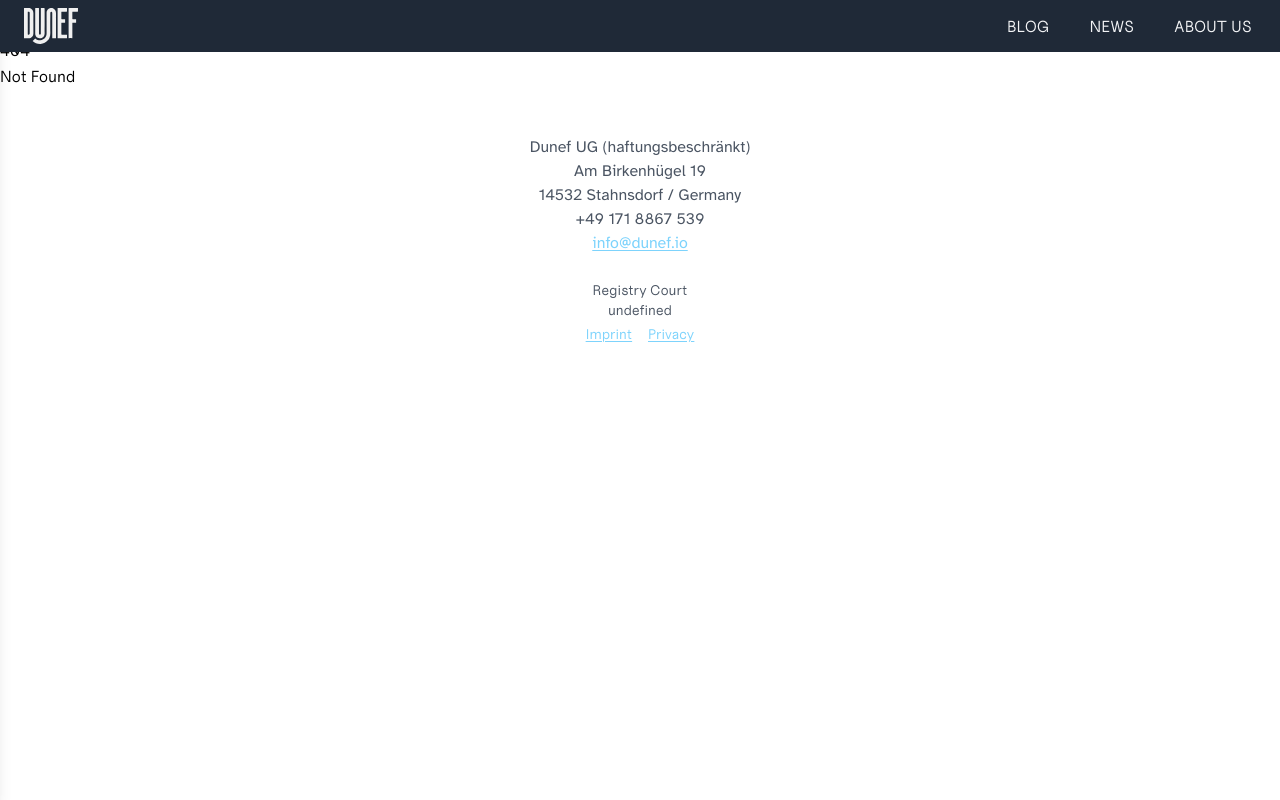
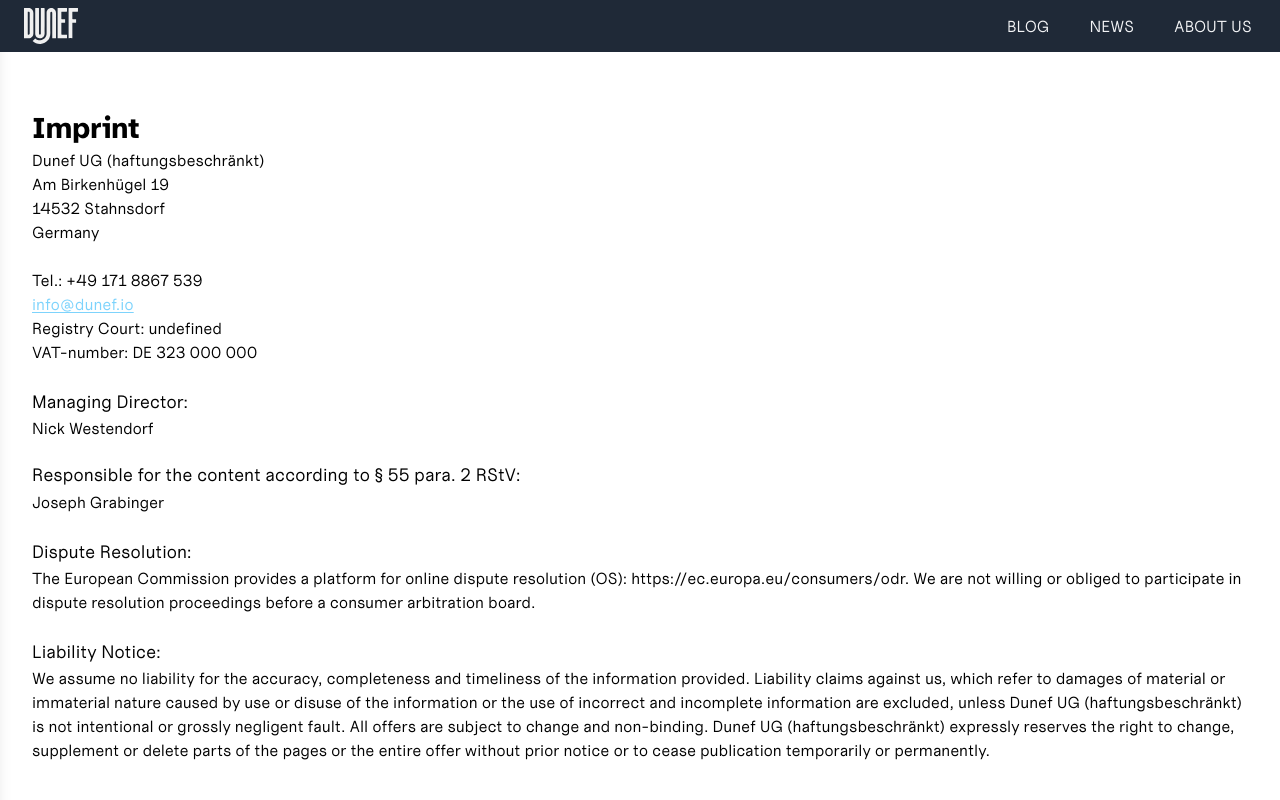
Before and after one commit to joseph-grabinger/content-manager, a SvelteKit app: page /imprint in a window 1280 px wide. Before the commit this address had no page. Shown: the top 800 px of the page. Built offline with nearby package versions, Linux system fonts and the light colour scheme.

Commit message:
add imprint page

```diff
--- a/src/config.json
+++ b/src/config.json
@@ -12,7 +12,7 @@
         },
         "reqistryCourt": "HRB Potsdam 32506",
         "vatId": "DE 323 000 000",
-        "ceo": "Nick Westendorf"
+        "managingDirector": "Nick Westendorf"
     },
-    "responsible_person": "Joseph Grabinger"
+    "responsiblePerson": "Joseph Grabinger"
 }
--- a/src/lib/components/footer/Footer.svelte
+++ b/src/lib/components/footer/Footer.svelte
@@ -19,7 +19,7 @@
 
     <div class="flex flex-col text-sm items-center">
         <span>Registry Court</span>
-        <span>{Config.registryCourt}</span>
+        <span>{Config.organization.reqistryCourt}</span>
         <div class="mt-1 flex flex-row gap-x-4 underline underline-offset-2 text-sky-300 text-md">
             <a href="/imprint">Imprint</a>
             <a href="/privacy">Privacy</a>
--- a/src/routes/+layout.svelte
+++ b/src/routes/+layout.svelte
@@ -1,12 +1,12 @@
 <script>
     import '../app.css';
     import Navbar from '$lib/components/navbar/Navbar.svelte';
-    import Footer from '../lib/components/footer/Footer.svelte';
+    import Footer from '$lib/components/footer/Footer.svelte';
 </script>
 
 <Navbar/>
 
-<div class="h-screen py-10">
+<div class="h-screen bg-white my-4 pt-16 pb-20 px-4 sm:px-6 lg:pt-24 lg:pb-28 lg:px-8">
     <slot />
     <Footer/>
 </div>
--- a/src/routes/blog/+page.svelte
+++ b/src/routes/blog/+page.svelte
@@ -2,7 +2,6 @@
     export let data;
 </script>
 
-<div class="bg-white pt-16 pb-20 px-4 sm:px-6 lg:pt-24 lg:pb-28 lg:px-8">
 <div class="max-w-lg mx-auto lg:max-w-7xl">
     <div class="border-b border-b-gray-200 pb-6">
         <h2 class="text-3xl tracking-tight font-semibold text-gray-900 sm:text-4xl">Recent Posts</h2>
@@ -26,4 +25,3 @@
         {/each}
     </div>
 </div>
-</div>
--- a/src/routes/blog/editor/+page.svelte
+++ b/src/routes/blog/editor/+page.svelte
@@ -7,7 +7,7 @@
     let metaData;
 </script>
 
-<div class="my-14 container mx-auto">
+<div class="container mx-auto">
     <Tabs>
         <div class="inline-block mx-auto">
             <Tab>Edit</Tab>
--- /dev/null
+++ b/src/routes/imprint/+page.svelte
@@ -0,0 +1,31 @@
+<script>
+    import Config from '../../config.json';
+</script>
+
+<div>
+    <h1 class="text-3xl font-semibold">Imprint</h1>
+    <p>{Config.organization.name}</p>
+    <p>{Config.organization.address.street}</p>
+    <p>{Config.organization.address.zip + " " + Config.organization.address.city}</p>
+    <p>{Config.organization.address.country}</p>
+    <br/>
+    <p>Tel.: +49 171 8867 539</p>
+    <a href="mailto:{Config.organization.email}" class="underline underline-offset-2 text-sky-300">
+        {Config.organization.email}
+    </a>
+    <br/>
+    <p>Registry Court: {Config.organization.registryCourt}</p>
+    <p>VAT-number: {Config.organization.vatId}</p>
+    <br/>
+    <p class="text-lg">Managing Director:</p>
+    <p>{Config.organization.managingDirector}</p>
+    <br/>
+    <p class="text-lg leading-[1.2] mb-1">Responsible for the content according to § 55 para. 2 RStV:</p>
+    <p>{Config.responsiblePerson}</p>
+    <br/>
+    <p class="text-lg">Dispute Resolution:</p>
+    <p>The European Commission provides a platform for online dispute resolution (OS): https://ec.europa.eu/consumers/odr. We are not willing or obliged to participate in dispute resolution proceedings before a consumer arbitration board.</p>
+    <br/>
+    <p class="text-lg">Liability Notice:</p>
+    <p>We assume no liability for the accuracy, completeness and timeliness of the information provided. Liability claims against us, which refer to damages of material or immaterial nature caused by use or disuse of the information or the use of incorrect and incomplete information are excluded, unless {Config.organization.name} is not intentional or grossly negligent fault. All offers are subject to change and non-binding. {Config.organization.name} expressly reserves the right to change, supplement or delete parts of the pages or the entire offer without prior notice or to cease publication temporarily or permanently.</p>
+</div>
```
Lines whose indentation alone changed are shown as unchanged.
